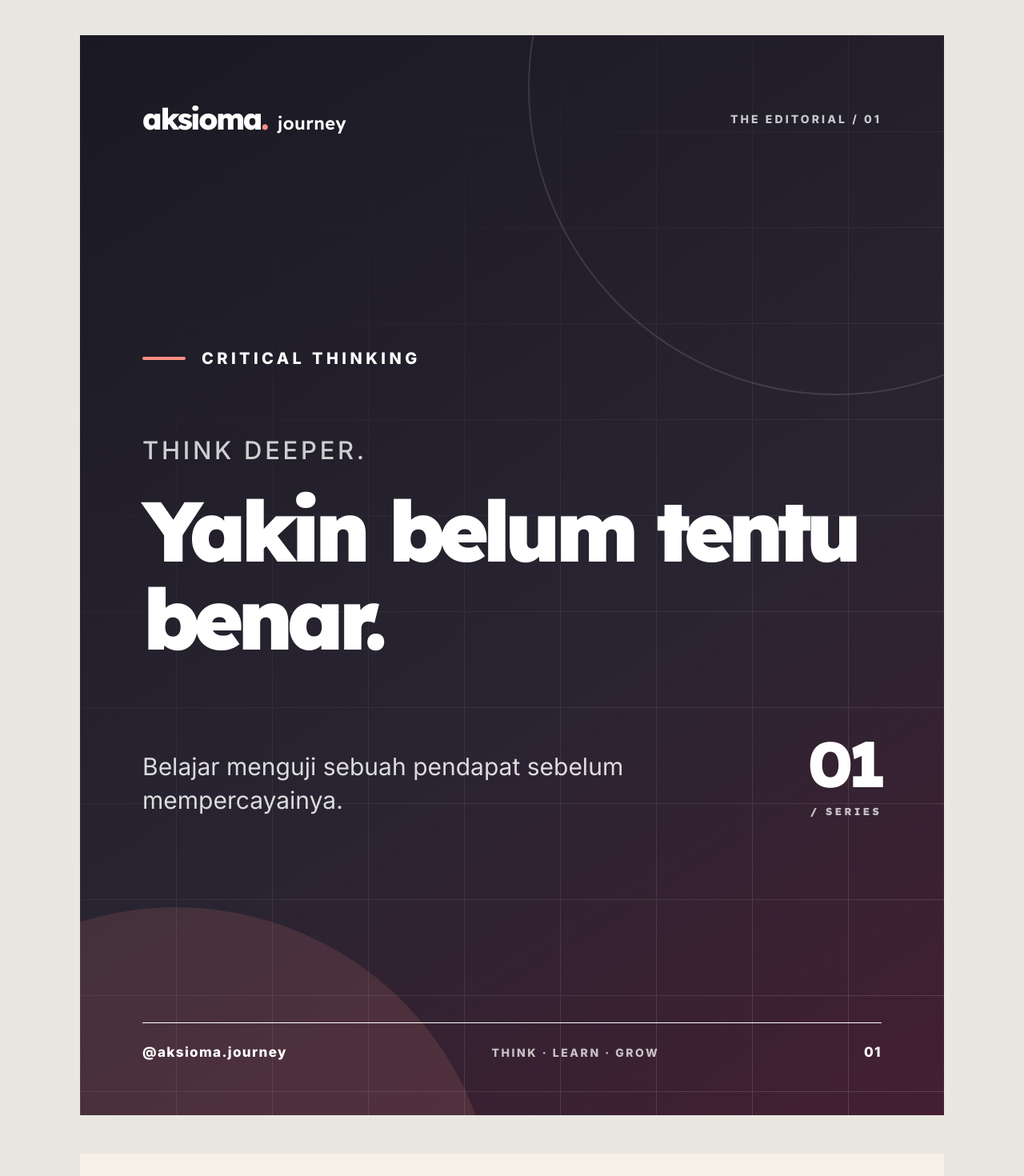
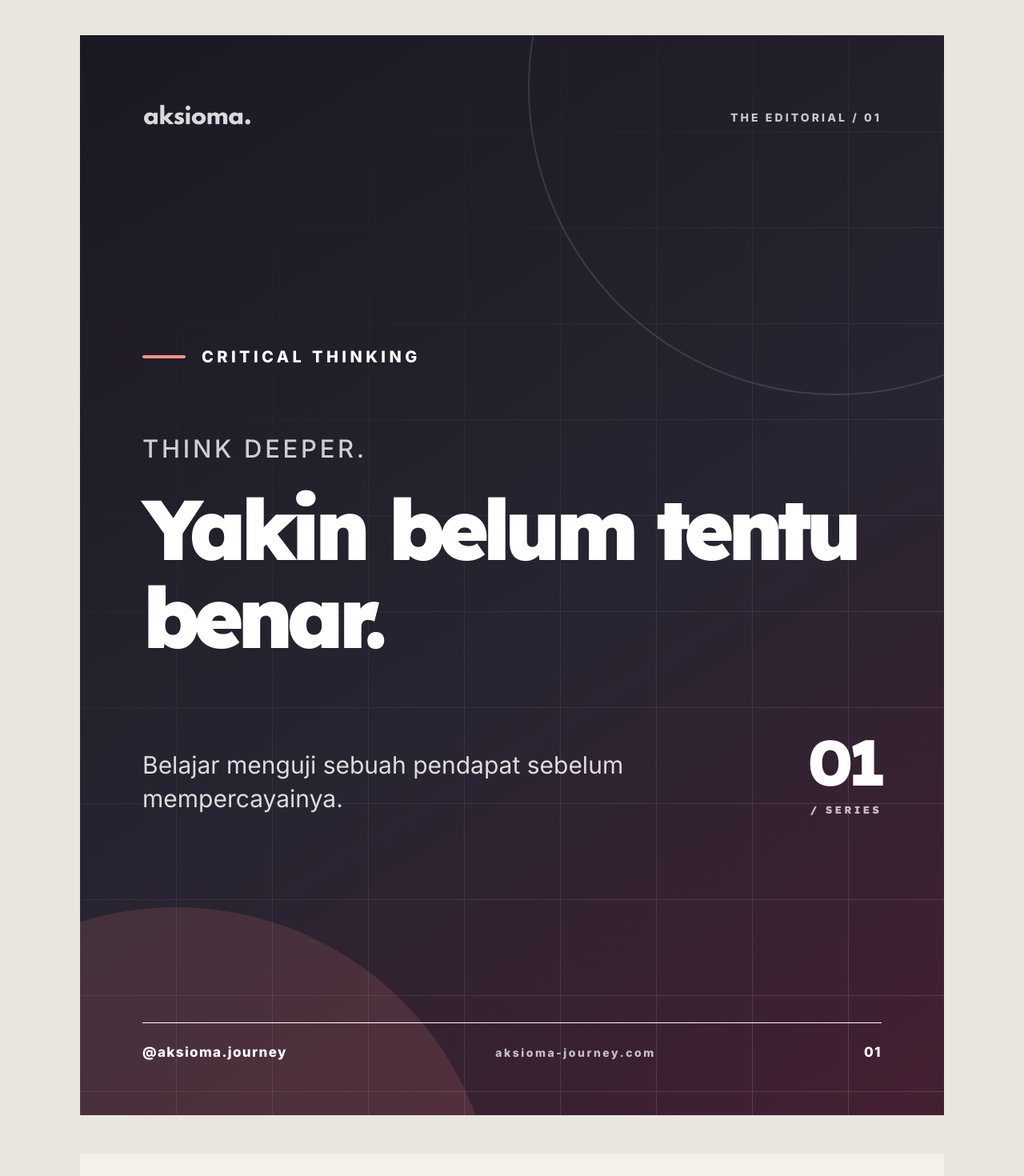
Before and after one commit to winaldomanurung/aksioma-content, a Next.js app: page /carousel/studio-template in a window 1280 px wide. Shown: the part 980-2450 px from the top of the page at 80% size. Built offline with nearby package versions, Linux system fonts and the light colour scheme.

Commit message:
fix: retain original Aksioma logo and show each account handle and website

```diff
--- a/components/studio/AccountBookend.jsx
+++ b/components/studio/AccountBookend.jsx
@@ -1,10 +1,13 @@
 import CarouselCanvas from "@/components/carousel/CarouselCanvas";
+import BrandLogo from "@/components/carousel/BrandLogo";
 
 // Account-specific editorial covers. All decoration is native CSS/SVG-free DOM,
 // so the existing browser JPEG exporter captures it without remote assets.
 export default function AccountBookend({kind,account="journey",data,number}){
   const trader=account==="trader";
   const cover=kind==="hero";
+  const handle=trader?"@aksioma.trader":"@aksioma.journey";
+  const website=trader?"aksioma-trader.com":"aksioma-journey.com";
   return (
     <CarouselCanvas slide={number} type={kind} isDark={trader||cover} label={data.title}
       className={"account-bookend "+(trader?"account-bookend--trader":"account-bookend--journey")+" "+(cover?"account-bookend--cover":"account-bookend--end")}>
@@ -13,7 +16,7 @@ export default function AccountBookend({kind,account="journey",data,number}){
       <div className="account-bookend-grid" aria-hidden="true"/>
       <div className="account-bookend-inner">
         <header className="account-bookend-header">
-          <span className="account-bookend-brand">aksioma<span>.</span><strong>{trader?"trader":"journey"}</strong></span>
+          <BrandLogo variant={trader||cover?"light":"dark"} className="account-bookend-original-logo"/>
           <span className="account-bookend-edition">{cover?"THE EDITORIAL / 01":"KEEP GROWING / "+String(number).padStart(2,"0")}</span>
         </header>
         {cover ? (
@@ -45,8 +48,8 @@ export default function AccountBookend({kind,account="journey",data,number}){
           </div>
         )}
         <footer className="account-bookend-footer">
-          <span>{trader?"AKSIOMA / TRADER":"@aksioma.journey"}</span>
-          <span>{trader?"RESEARCH · RISK · DISCIPLINE":"THINK · LEARN · GROW"}</span>
+          <span>{handle}</span>
+          <span>{website}</span>
           <span>{String(number).padStart(2,"0")}</span>
         </footer>
       </div>
```
